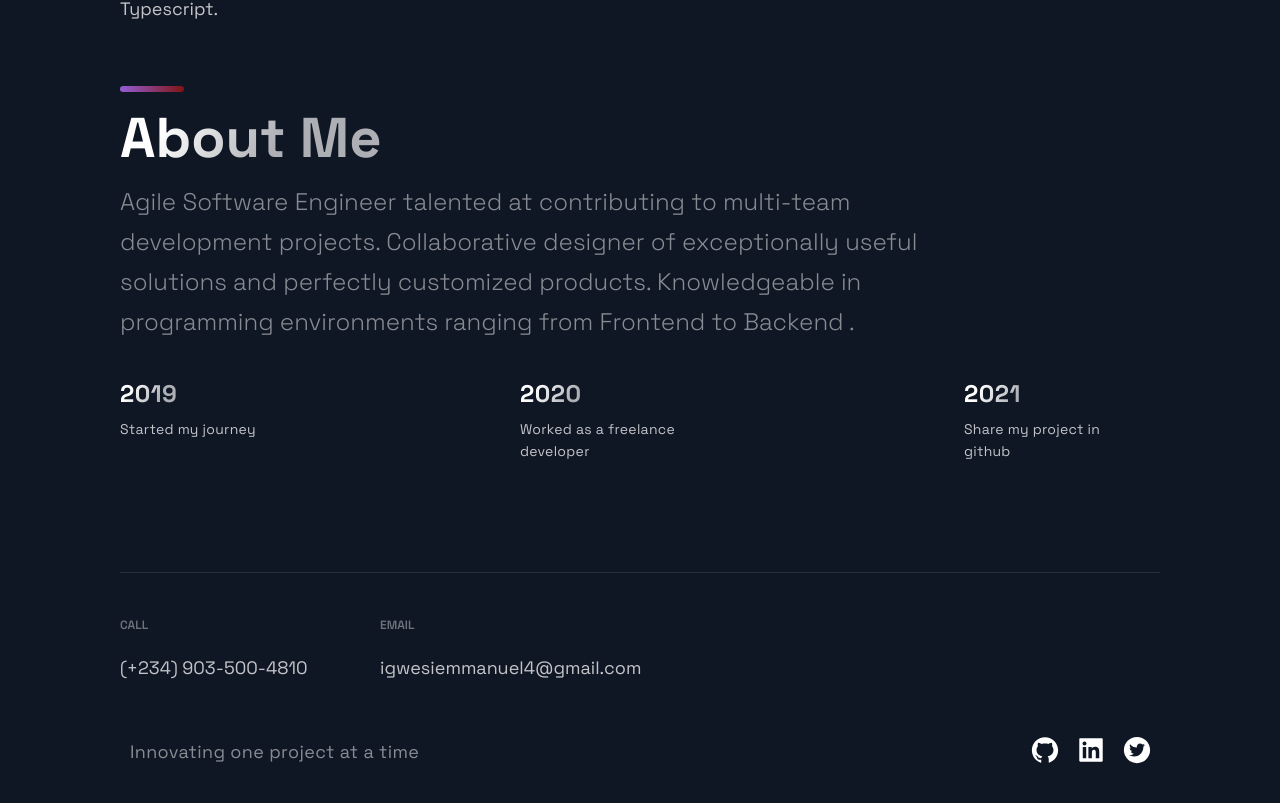
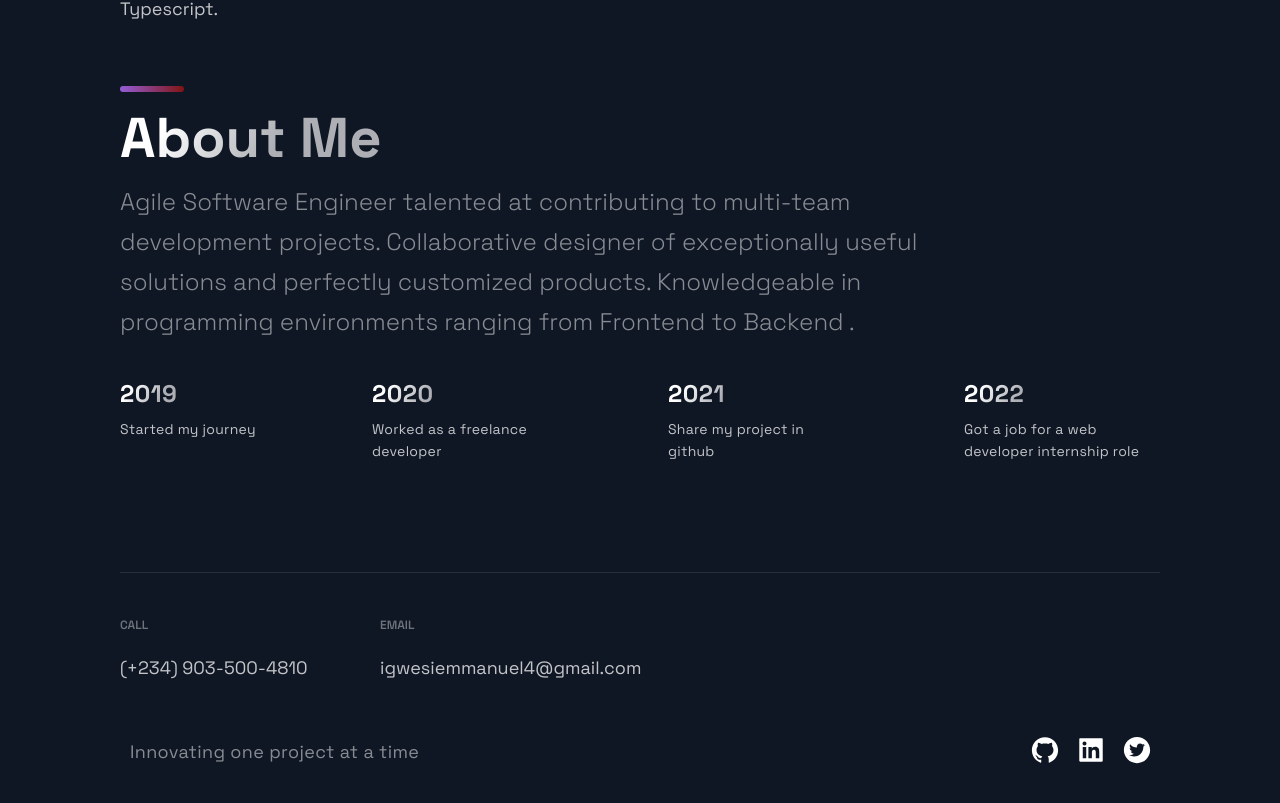
Before and after one commit to dchief1/portfolio, a Next.js app: page / in a window 1280 px wide. Shown: the part 2398-3201 px from the top of the page. Built offline with nearby package versions, Linux system fonts and the light colour scheme.

Commit message:
updated social link

```diff
--- a/src/components/Header/RightHeader.js
+++ b/src/components/Header/RightHeader.js
@@ -30,7 +30,7 @@ const RightHeader = () => {
       <SocialIcons href="https://www.linkedin.com/in/emmanuel-igwesi-7b07461b2/">
         <AiFillLinkedin size="2rem" />
       </SocialIcons>
-      <SocialIcons href="https://twitter.com/_Dchief">
+      <SocialIcons href="https://twitter.com/kctechie">
         <AiFillTwitterCircle size="2rem" />
       </SocialIcons>
     </Div3>
--- a/src/constants/constants.js
+++ b/src/constants/constants.js
@@ -32,5 +32,6 @@ export const projects = [
 export const TimeLineData = [
   { year: 2019, text: 'Started my journey', },
   { year: 2020, text: 'Worked as a freelance developer', },
-  { year: 2021, text: 'Share my project in github', }
+  { year: 2021, text: 'Share my project in github', },
+  { year: 2022, text: 'Got a job for a web developer internship role', },
 ];
```
